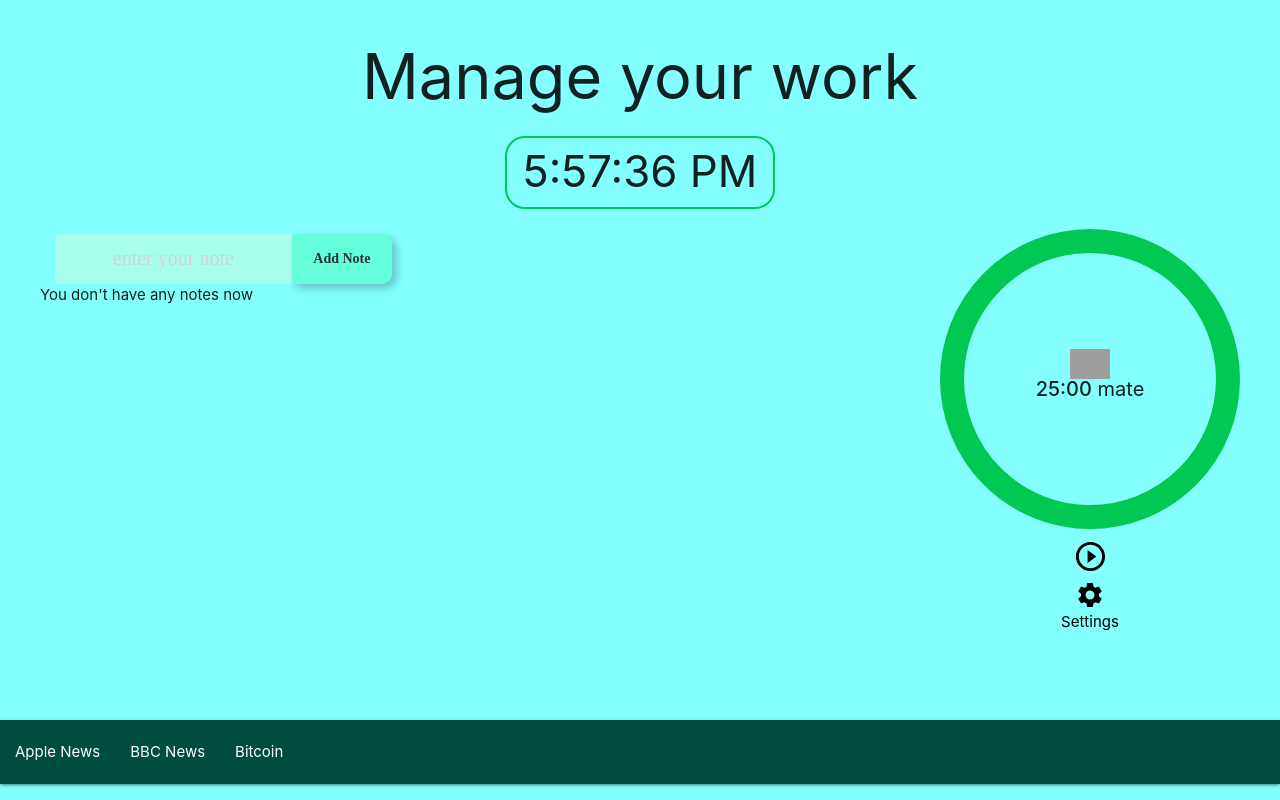
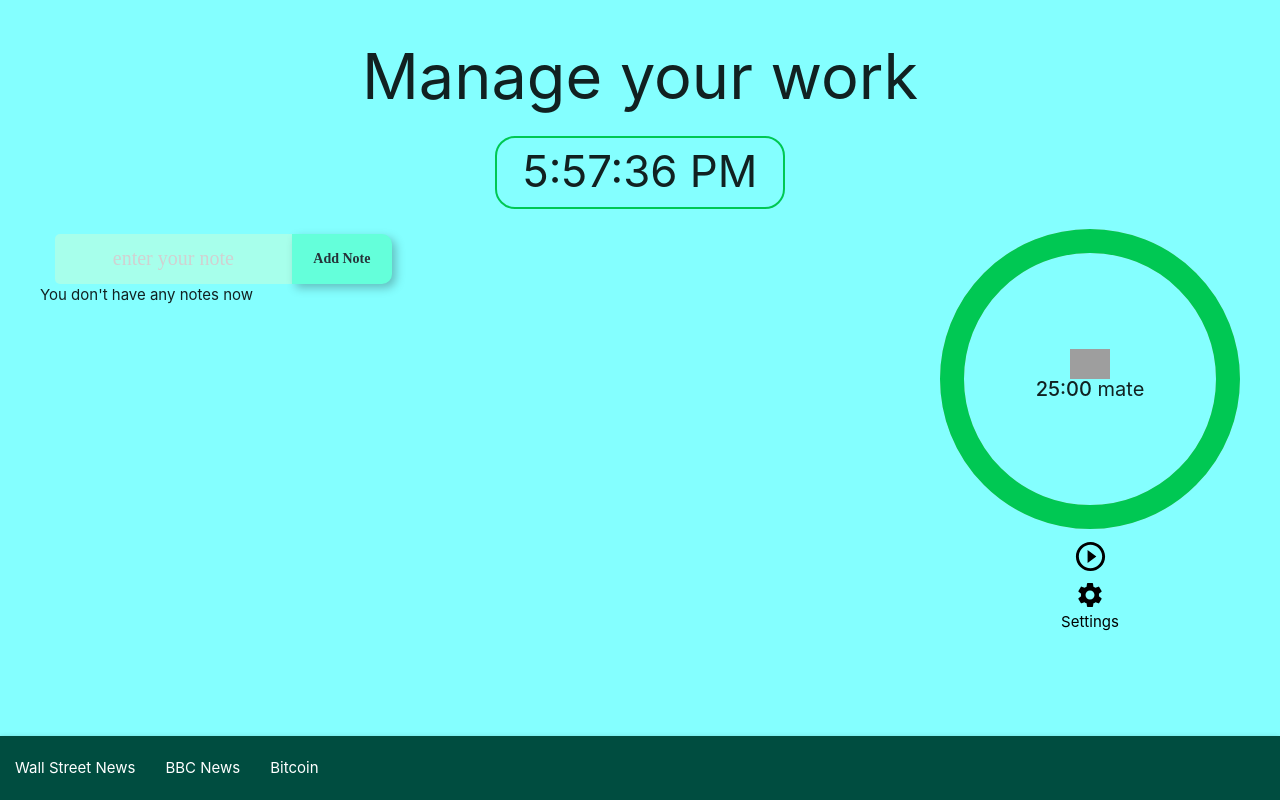
Before and after one commit to imyakin/redux-toolkit-workspace, a React (Create React App) app: page / in a window 1280 px wide. Built offline with nearby package versions, Linux system fonts and the light colour scheme; grey boxes are pictures that could not be loaded.

Commit message:
links updated

```diff
--- a/package.json
+++ b/package.json
@@ -28,7 +28,7 @@
   },
   "scripts": {
     "predeploy": "npm run build",
-    "deploy": "gh-pages -b master -d build",
+    "deploy": "gh-pages -d build",
     "start": "react-scripts start",
     "build": "react-scripts build",
     "test": "react-scripts test",
--- a/src/App.tsx
+++ b/src/App.tsx
@@ -9,7 +9,7 @@ function App() {
 
   enum news {
     BBC = 'https://newsapi.org/v2/top-headlines?sources=bbc-news&apiKey=4d0211344ea24cacaf4c9767a39beb6b',
-    Apple = 'https://newsapi.org/v2/everything?q=apple&from=2022-01-18&to=2022-01-18&sortBy=popularity&apiKey=4d0211344ea24cacaf4c9767a39beb6b',
+    WallStreet = 'https://newsapi.org/v2/everything?domains=wsj.com&apiKey=4d0211344ea24cacaf4c9767a39beb6b',
     Bitcoin = 'https://newsapi.org/v2/everything?q=bitcoin&apiKey=4d0211344ea24cacaf4c9767a39beb6b'
   }
 
@@ -19,8 +19,8 @@ function App() {
     element: <Home/>
     },
     {
-    path: "/apple",
-    element: <News newsTitle='Apple News' urlLink={news.Apple}/>
+    path: "/wallstreet",
+    element: <News newsTitle='Wall Street News' urlLink={news.WallStreet}/>
     },
     {
     path: "/bbc",
--- a/src/components/Clock/Clock.tsx
+++ b/src/components/Clock/Clock.tsx
@@ -20,7 +20,7 @@ function Clock() {
     }, [time])
 
   return (
-    <div style={{border: 'solid 2px #00c853', width: '270px', borderRadius: '20px', textAlign: 'center'}}>
+    <div style={{border: 'solid 2px #00c853', width: '290px', borderRadius: '20px', textAlign: 'center'}}>
       <h3 style={{margin: '10px'}}>{currentTime}</h3>
     </div>
     );
--- a/src/components/HomeNavBar/HomeNavBar.tsx
+++ b/src/components/HomeNavBar/HomeNavBar.tsx
@@ -6,7 +6,7 @@ const HomeNavBar = () => {
         <nav>
             <div className="nav-wrapper teal darken-4">
                 <ul id="nav-mobile" className="left hide-on-med-and-down">
-                    <li><NavLink to="/apple">Apple News</NavLink></li>
+                    <li><NavLink to="/wallstreet">Wall Street News</NavLink></li>
                     <li><NavLink to="/bbc">BBC News</NavLink></li>
                     <li><NavLink to="/bitcoin">Bitcoin</NavLink></li>
                 </ul>
--- a/src/components/Pages/Home/Home.module.css
+++ b/src/components/Pages/Home/Home.module.css
@@ -19,7 +19,8 @@
 
   .navbar{
     position: fixed;
-    top: 90%;
+    top: 100;
+    bottom: 0;
     left: 0;
     width: 100%;
   }
```
